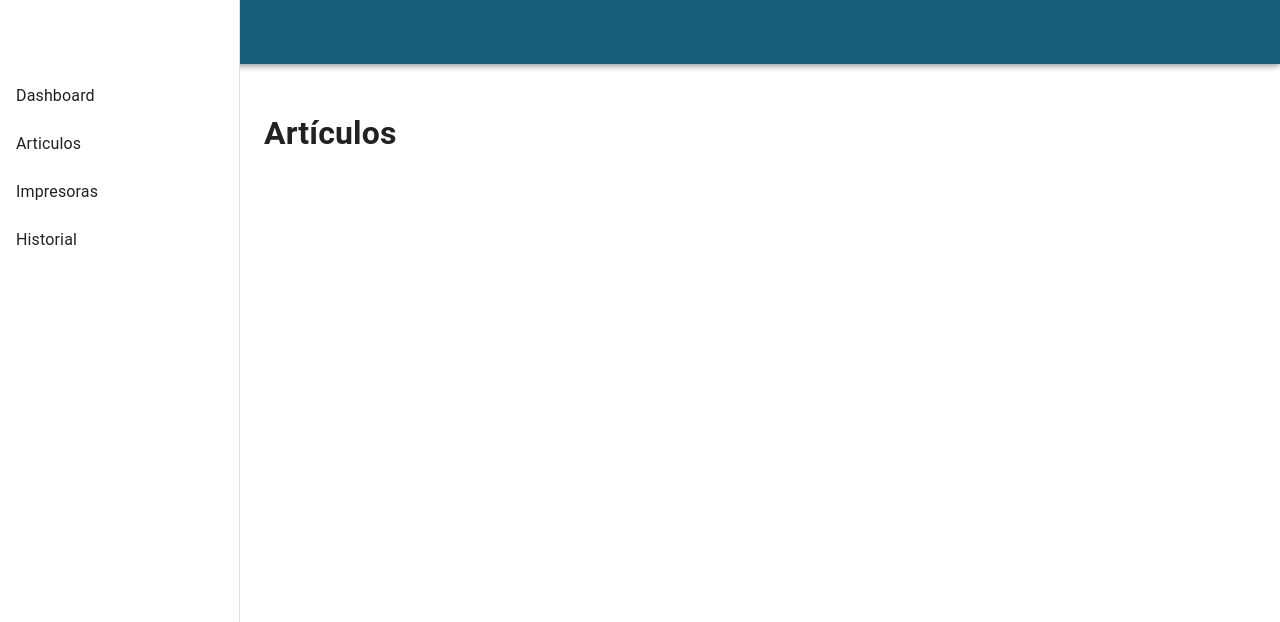
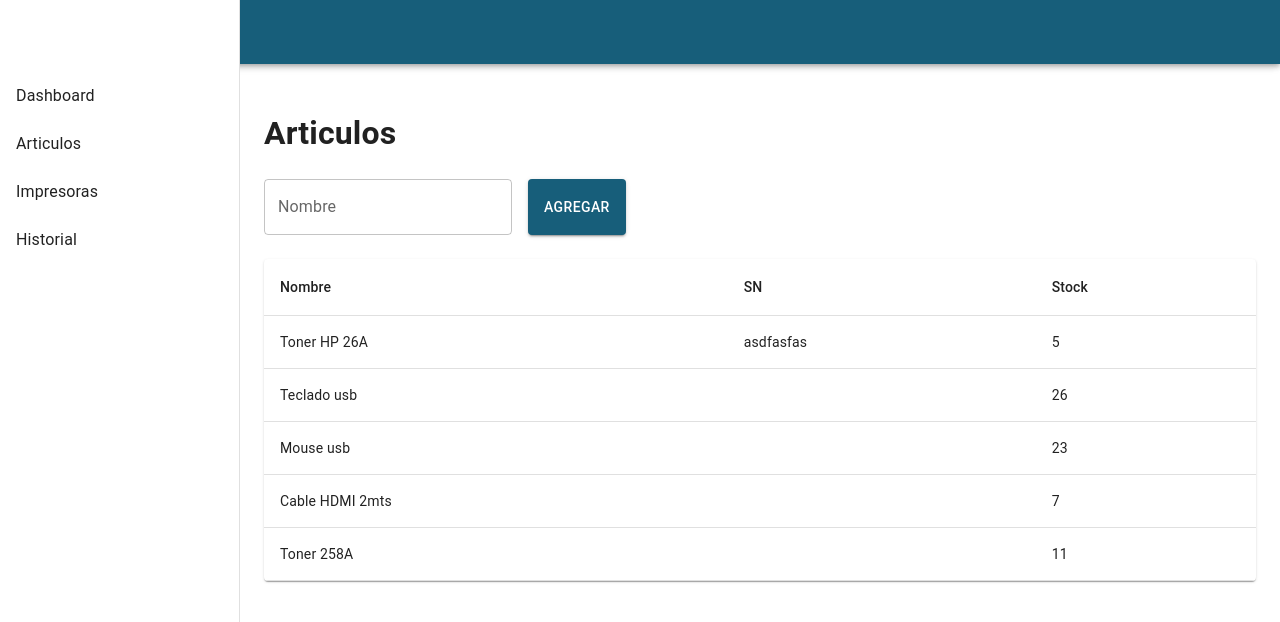
Before and after one commit to marcos-delvalle/sistema-stock, a React (Vite) app: page /articulos in a window 1280 px wide. Shown: the top 622 px of the page. Built offline with nearby package versions, Linux system fonts and the light colour scheme.

Commit message:
create tabla articulos

```diff
--- a/src/App.jsx
+++ b/src/App.jsx
@@ -1,5 +1,6 @@
 import {BrowserRouter, Routes, Route, Link } from "react-router-dom"
 import { AppBar, Toolbar, Typography, Drawer, List, ListItemButton, ListItemText } from "@mui/material"
+import Articulos from './pages/Articulos'
 
 
 function App() {
@@ -38,7 +39,7 @@ function App() {
             <Routes>
               <Route path="/" element={<h1>Dashboard</h1>}/>
               <Route path="/impresoras" element={<h1>Impresoras</h1>}/>
-              <Route path="/articulos" element={<h1>Artículos</h1>}/>
+              <Route path="/articulos" element={<Articulos/>}/>
               <Route path="/historial" element={<h1>Historial</h1>}/>
               <Route path="*" element={<h1>404 - No encontrado</h1>}/>
             </Routes>
--- a/src/data/mockData.js
+++ b/src/data/mockData.js
@@ -15,7 +15,7 @@ export const categorias = [
 // ]
 
 export const articulos = [
-    {id: 1, nombre:"Toner HP 26A", categoria_id: 1, sn:"" , stock_actual: 5, stock_minimo: 3, activo:true},
+    {id: 1, nombre:"Toner HP 26A", categoria_id: 1, sn:"asdfasfas" , stock_actual: 5, stock_minimo: 3, activo:true},
     {id: 2, nombre:"Teclado usb", categoria_id: 4, sn:"" , stock_actual: 26, stock_minimo: 3, activo:true},
     {id: 3, nombre:"Mouse usb", categoria_id: 3, sn:"" , stock_actual: 23, stock_minimo: 3, activo:true},
     {id: 4, nombre:"Cable HDMI 2mts", categoria_id: 5, sn:"" , stock_actual: 7, stock_minimo: 3, activo:true},
--- a/src/pages/Articulos.jsx
+++ b/src/pages/Articulos.jsx
@@ -0,0 +1,53 @@
+import {Table, TableBody, TableCell, TableContainer, TableHead, TableRow, Paper, Chip, TextField, Button, Box} from '@mui/material'
+import { articulos } from '../data/mockData'
+import { useState } from 'react';
+
+function Articulos(){
+
+    const [articulosState, setArticulosState] = useState(articulos);
+    const [nombre, setNombre] = useState("")
+
+    function agregar(){
+        if(!nombre) return
+        const nuevo = {id: Date.now(), nombre, sn:'NUEVO', stock_actual:0, stock_minimo:5}
+        setArticulosState([...articulosState, nuevo])
+        setNombre("")
+    }
+
+    return(
+        <>
+        <h1>Articulos</h1>
+        <Box sx={{display:'flex', gap:2, mb:3}}>
+            <TextField label="Nombre" value={nombre} onChange={(e) => setNombre(e.target.value)}/>
+            <Button variant='contained' onClick={agregar}>Agregar</Button>
+        </Box>
+        <TableContainer component={Paper}>
+            <Table>
+                <TableHead>
+                    <TableRow>
+                        <TableCell>Nombre</TableCell>
+                        <TableCell>SN</TableCell>
+                        <TableCell>Stock</TableCell>
+                    </TableRow>
+                </TableHead>
+                <TableBody>
+                    {articulosState.map((a) => (
+                        <TableRow key={a.id}>
+                            <TableCell>{a.nombre}</TableCell>
+                            <TableCell>{a.sn}</TableCell>
+                            <TableCell>
+                                {a.stock_actual < a.stock_minimo ? (
+                                    <Chip label={a.stock_actual} color='error'/>
+                                ) : (
+                                    a.stock_actual
+                                )}
+                            </TableCell>
+                        </TableRow>
+                    ))}
+                </TableBody>
+            </Table>
+        </TableContainer>
+        </>
+    )
+}
+export default Articulos;
```
